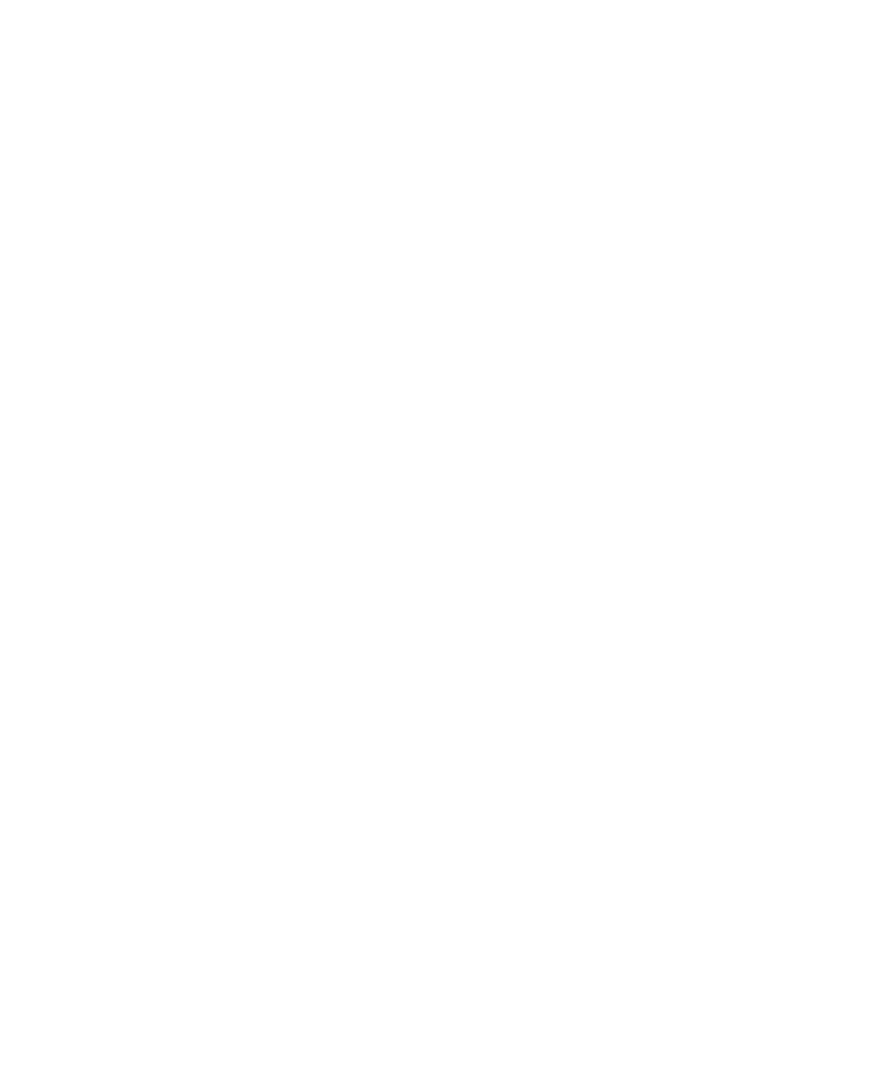
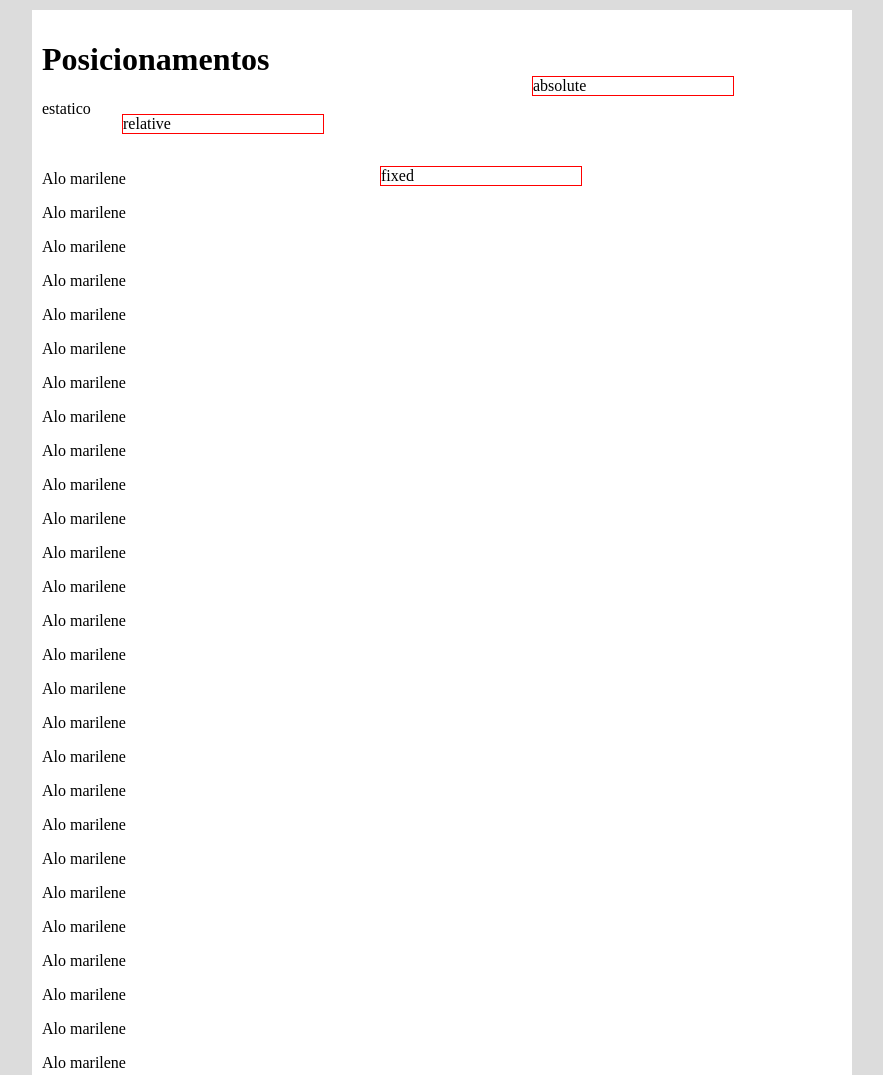
Before and after one commit to MattyGaryuu/Aprendizado-e-Treino-Css-html, a plain HTML site: page Treinos- II/Posicionamento.html in a window 1280 px wide. Shown: the top 1075 px of the page, without its empty margins (198-1081 px from the left). Before the commit the page ends 800 px from the top, so only its background shows below. Drawn offline with Linux system fonts and the light colour scheme.

Commit message:
Finalizando dia 05-03-23

```diff
--- a/Treinos- II/Posicionamento.html
+++ b/Treinos- II/Posicionamento.html
@@ -4,13 +4,50 @@
 
     <head>
 
-        <title>Posicionamentos</title>
+        <title>Posicionamentos (statics, relative, absolute, fixed)</title>
         <meta charset="utf-8">
         <link rel="shortcut icon" href="Images/Peak.webp">
         <link rel="stylesheet" type="text/css" href="Style.css">
         <style type="text/css">
 
+            body{
+                background-color: gainsboro;
+            }
 
+            #Conteiner{
+                background-color: white;
+                width: 800px;
+                margin: 10px auto;
+                padding: 10px;
+                position: relative;
+            }
+
+            .relative{
+                border: 1px solid red;
+                width: 200px;
+                position: relative;
+                top: -20px;
+                left: 80px;
+                /*Baseado na posicao inicial do elemento*/
+            }
+
+            .absolute{
+                border: 1px solid red;
+                width: 200px;
+                position: absolute;
+                top: 50px;
+                left: 500px;
+                /*Absolute permite que uma caixa seja removida do fluxo do documento e alinhe baseado n oconteiner, se posiciona baseado no conteiner apenas se ele for diferente de static*/
+            }
+
+            .fixed{
+                border: 1px solid red;
+                width: 200px;
+                position: fixed;
+                top: 150px;
+                right: 500px;
+                /*Baseado Na Tela*/
+            }
 
         </style>
 
@@ -18,7 +55,41 @@
 
     <body>
 
-
+        <div id="Conteiner">
+            <h1 style="position: static;">Posicionamentos</h1>
+            <p style="position: static;">estatico</p>
+            <p class="absolute">absolute</p>
+            <p class="relative">relative</p>
+            <p class="fixed">fixed</p>
+            <p style="position: static;">Alo marilene</p>
+            <p style="position: static;">Alo marilene</p>
+            <p style="position: static;">Alo marilene</p>
+            <p style="position: static;">Alo marilene</p>
+            <p style="position: static;">Alo marilene</p>
+            <p style="position: static;">Alo marilene</p>
+            <p style="position: static;">Alo marilene</p>
+            <p style="position: static;">Alo marilene</p>
+            <p style="position: static;">Alo marilene</p>
+            <p style="position: static;">Alo marilene</p>
+            <p style="position: static;">Alo marilene</p>
+            <p style="position: static;">Alo marilene</p>
+            <p style="position: static;">Alo marilene</p>
+            <p style="position: static;">Alo marilene</p>
+            <p style="position: static;">Alo marilene</p>
+            <p style="position: static;">Alo marilene</p>
+            <p style="position: static;">Alo marilene</p>
+            <p style="position: static;">Alo marilene</p>
+            <p style="position: static;">Alo marilene</p>
+            <p style="position: static;">Alo marilene</p>
+            <p style="position: static;">Alo marilene</p>
+            <p style="position: static;">Alo marilene</p>
+            <p style="position: static;">Alo marilene</p>
+            <p style="position: static;">Alo marilene</p>
+            <p style="position: static;">Alo marilene</p>
+            <p style="position: static;">Alo marilene</p>
+            <p style="position: static;">Alo marilene</p>
+            <p style="position: static;">Alo marilene</p>
+        </div>
 
     </body>
 
```
Also changed, not shown: Treinos- II/Links.html (added, +56 -0 lines), Treinos- II/Sobreposicao.html (added, +65 -0 lines), Treinos- II/imagens/Peak.webp (added), 2 other files.
